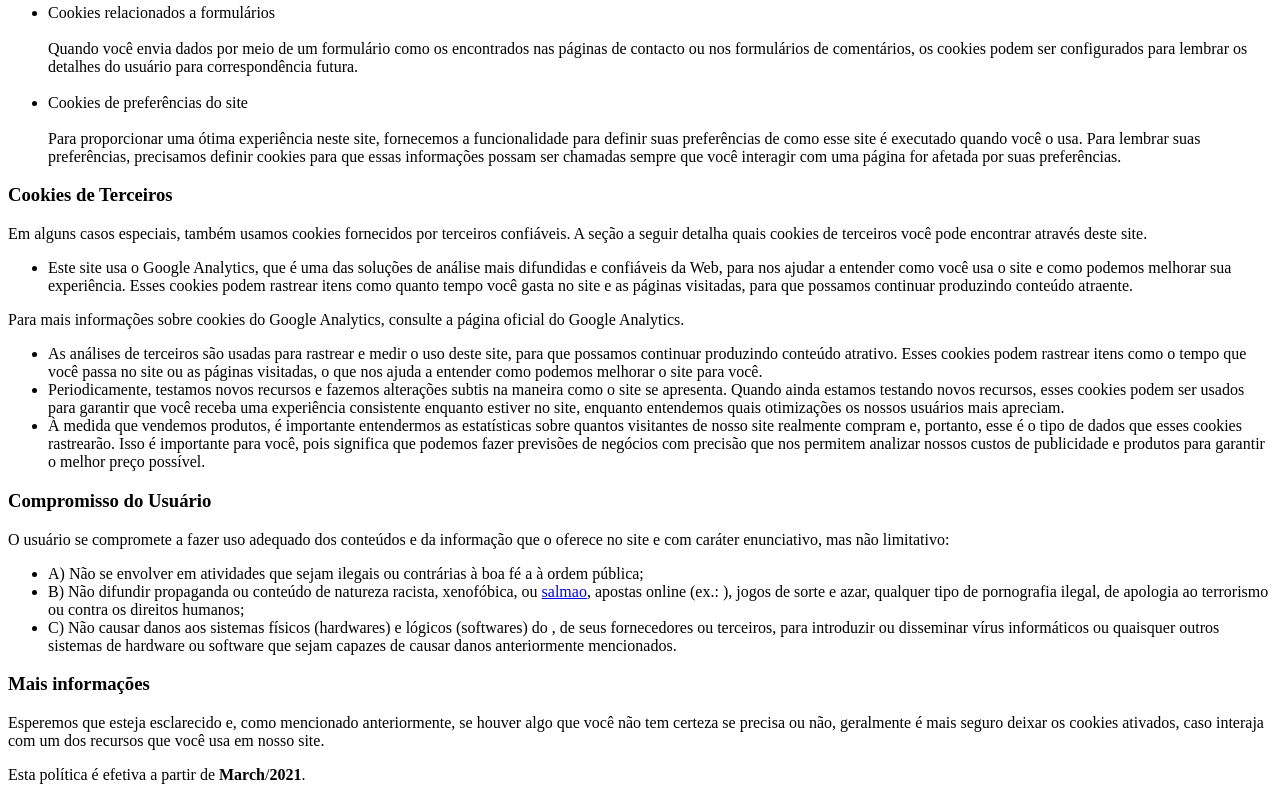
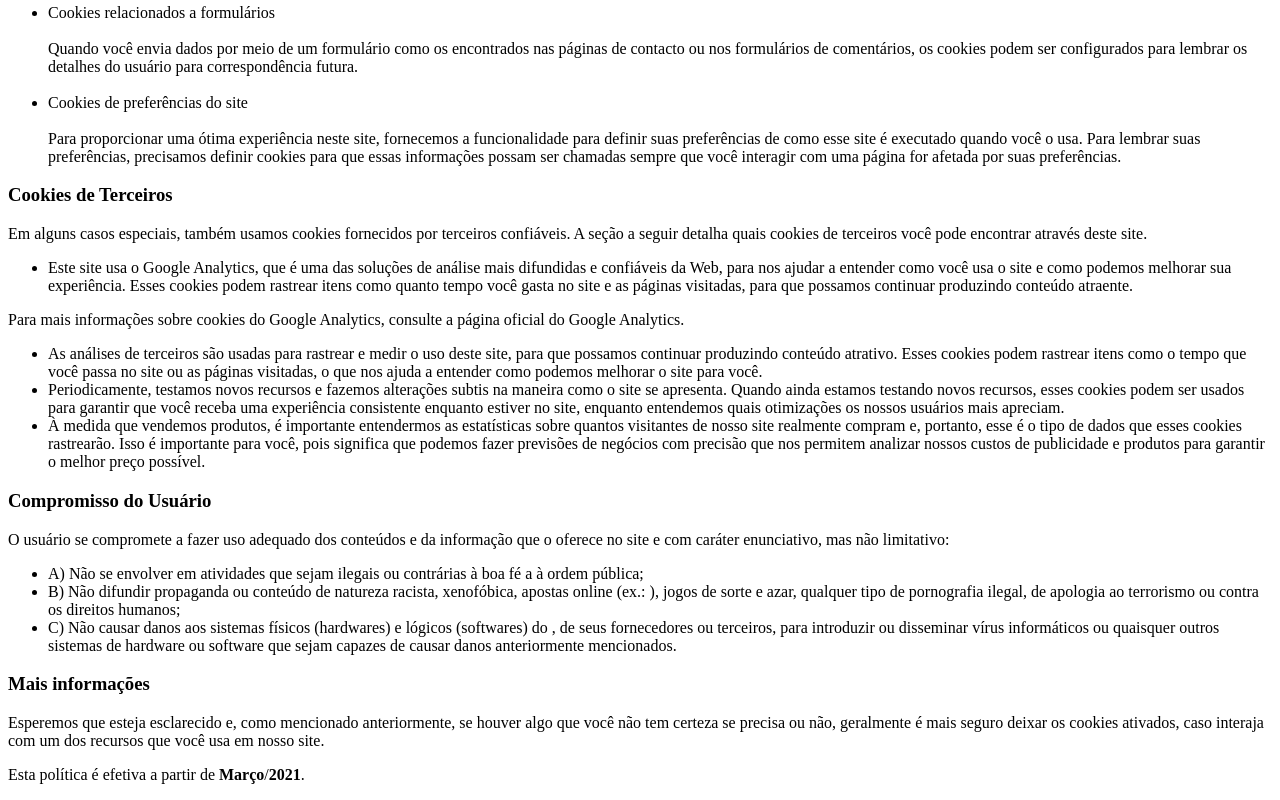
Before and after one commit to AlsGomes/politica-privacidade-facebook-app, a plain HTML site: page index.html in a window 1280 px wide. Shown: the part 1243-2043 px from the top of the page. Drawn offline with Linux system fonts and the light colour scheme.

Commit message:
Update index.html

```diff
--- a/index.html
+++ b/index.html
@@ -90,8 +90,7 @@
     enunciativo, mas não limitativo:</p>
 <ul>
     <li>A) Não se envolver em atividades que sejam ilegais ou contrárias à boa fé a à ordem pública;</li>
-    <li>B) Não difundir propaganda ou conteúdo de natureza racista, xenofóbica, ou <a
-            href='https://salmao.pt/'>salmao</a>, apostas online (ex.: ), jogos de sorte e azar, qualquer tipo de
+    <li>B) Não difundir propaganda ou conteúdo de natureza racista, xenofóbica, apostas online (ex.: ), jogos de sorte e azar, qualquer tipo de
         pornografia ilegal, de apologia ao terrorismo ou contra os direitos humanos;</li>
     <li>C) Não causar danos aos sistemas físicos (hardwares) e lógicos (softwares) do , de seus fornecedores ou
         terceiros, para introduzir ou disseminar vírus informáticos ou quaisquer outros sistemas de hardware ou software
@@ -101,4 +100,4 @@
 <p>Esperemos que esteja esclarecido e, como mencionado anteriormente, se houver algo que você não tem certeza se precisa
     ou não, geralmente é mais seguro deixar os cookies ativados, caso interaja com um dos recursos que você usa em nosso
     site.</p>
-<p>Esta política é efetiva a partir de <strong>March</strong>/<strong>2021</strong>.</p>
+<p>Esta política é efetiva a partir de <strong>Março</strong>/<strong>2021</strong>.</p>
```
